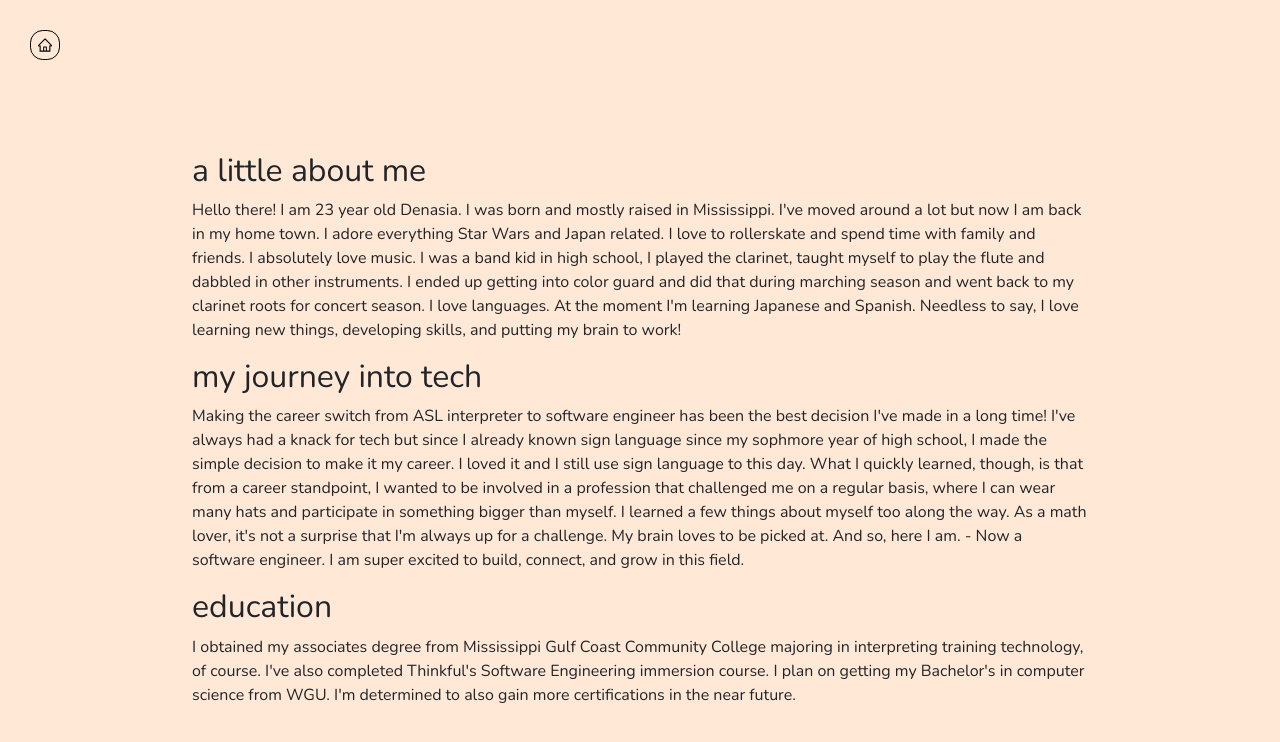
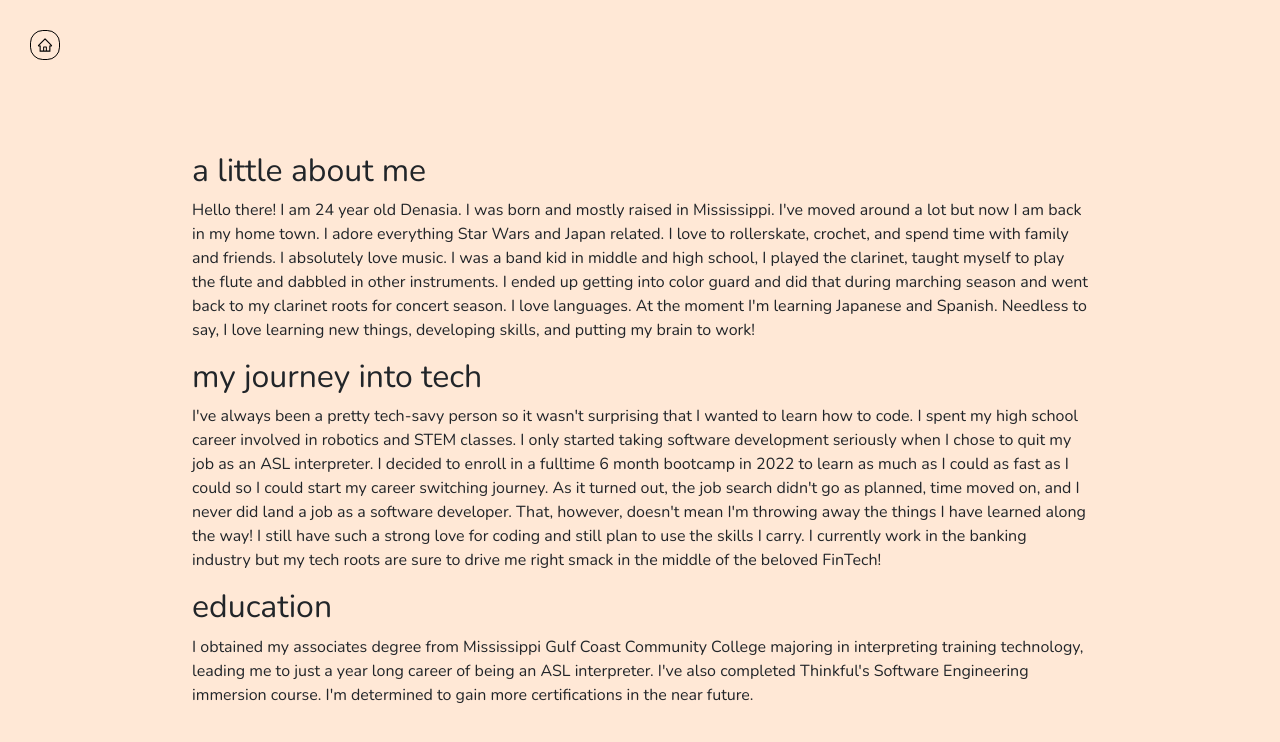
Before and after one commit to djfurniss/portfolio2022, a React (Create React App) app: page /about in a window 1280 px wide. Shown: the top 742 px of the page. Built offline with nearby package versions, Linux system fonts and the light colour scheme.

Commit message:
updated about information, mainly in the journey into tech section

```diff
--- a/src/about/About.js
+++ b/src/about/About.js
@@ -22,7 +22,7 @@ export default function About(){
                 >
                     <h2>a little about me</h2>
                     <div>
-                        <p>Hello there! I am 23 year old Denasia. I was born and mostly raised in Mississippi. I've moved around a lot but now I am back in my home town. I adore everything Star Wars and Japan related. I love to rollerskate and spend time with family and friends. I absolutely love music. I was a band kid in high school, I played the clarinet, taught myself to play the flute and dabbled in other instruments. I ended up getting into color guard and did that during marching season and went back to my clarinet roots for concert season. I love languages. At the moment I'm learning Japanese and Spanish. Needless to say, I love learning new things, developing skills, and putting my brain to work!
+                        <p>Hello there! I am 24 year old Denasia. I was born and mostly raised in Mississippi. I've moved around a lot but now I am back in my home town. I adore everything Star Wars and Japan related. I love to rollerskate, crochet, and spend time with family and friends. I absolutely love music. I was a band kid in middle and high school, I played the clarinet, taught myself to play the flute and dabbled in other instruments. I ended up getting into color guard and did that during marching season and went back to my clarinet roots for concert season. I love languages. At the moment I'm learning Japanese and Spanish. Needless to say, I love learning new things, developing skills, and putting my brain to work!
                         </p>
                     </div>
                 </motion.div>
@@ -34,7 +34,7 @@ export default function About(){
                 >
                 <h2>my journey into tech</h2>
                 <div>
-                    <p>Making the career switch from ASL interpreter to software engineer has been the best decision I've made in a long time! I've always had a knack for tech but since I already known sign language since my sophmore year of high school, I made the simple decision to make it my career. I loved it and I still use sign language to this day. What I quickly learned, though, is that from a career standpoint, I wanted to be involved in a profession that challenged me on a regular basis, where I can wear many hats and participate in something bigger than myself. I learned a few things about myself too along the way. As a math lover, it's not a surprise that I'm always up for a challenge. My brain loves to be picked at. And so, here I am. - Now a software engineer. I am super excited to build, connect, and grow in this field.
+                    <p>I've always been a pretty tech-savy person so it wasn't surprising that I wanted to learn how to code. I spent my high school career involved in robotics and STEM classes. I only started taking software development seriously when I chose to quit my job as an ASL interpreter. I decided to enroll in a fulltime 6 month bootcamp in 2022 to learn as much as I could as fast as I could so I could start my career switching journey. As it turned out, the job search didn't go as planned, time moved on, and I never did land a job as a software developer. That, however, doesn't mean I'm throwing away the things I have learned along the way! I still have such a strong love for coding and still plan to use the skills I carry. I currently work in the banking industry but my tech roots are sure to drive me right smack in the middle of the beloved FinTech!
                     </p>
                 </div>
                 </motion.div>
@@ -46,7 +46,7 @@ export default function About(){
                 >
                 <h2>education</h2>
                 <div>
-                    <p>I obtained my associates degree from Mississippi Gulf Coast Community College majoring in interpreting training technology, of course. I've also completed Thinkful's Software Engineering immersion course. I plan on getting my Bachelor's in computer science from WGU. I'm determined to also gain more certifications in the near future.
+                    <p>I obtained my associates degree from Mississippi Gulf Coast Community College majoring in interpreting training technology, leading me to just a year long career of being an ASL interpreter. I've also completed Thinkful's Software Engineering immersion course. I'm determined to gain more certifications in the near future.
                     </p>
                 </div>
                 </motion.div>
```
